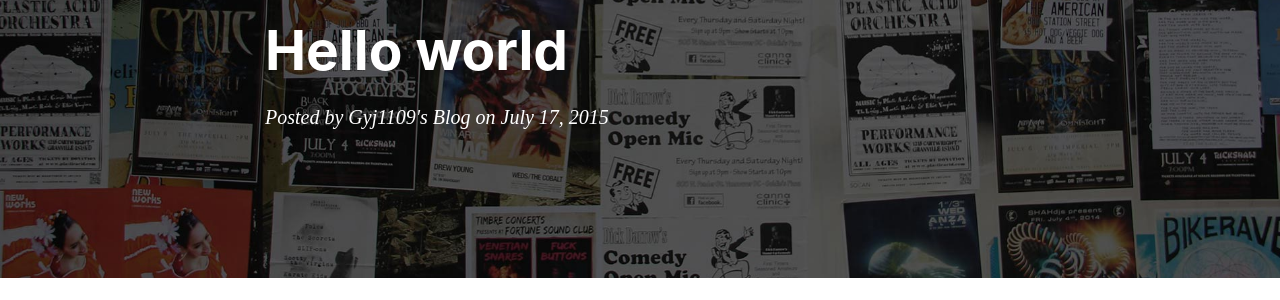
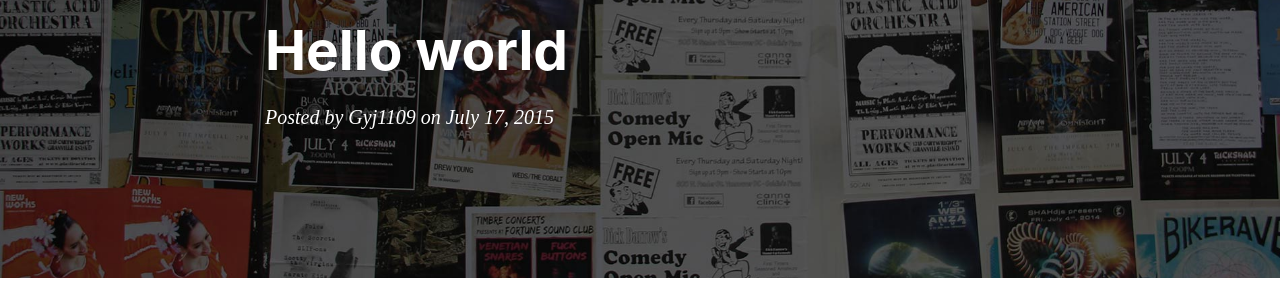
Before and after one commit to Potat0000/Blog-Jekyll, a Jekyll site: the page built from _posts/2015-7-17-hello.md, in a window 1280 px wide. Shown: the part 179-479 px from the top of the page. Built offline with Jekyll 4.4.1, drawn with Linux system fonts in a browser that asks for light colours; nearby versions of some CDN libraries; comment, search, counter and statistics services are not loaded.

Commit message:
Update post.html
Change the default author name

```diff
--- a/_layouts/post.html
+++ b/_layouts/post.html
@@ -40,7 +40,7 @@
                     {% comment %} if page.subtitle {% endcomment %}
                     <h2 class="subheading">{{ page.subtitle }}</h2>
                     {% comment %} endif {% endcomment %}
-                    <span class="meta">Posted by {% if page.author %}{{ page.author }}{% else %}{{ site.title }}{% endif %} on {{ page.date | date: "%B %-d, %Y" }}</span>
+                    <span class="meta">Posted by {% if page.author %}{{ page.author }}{% else %}Gyj1109{% endif %} on {{ page.date | date: "%B %-d, %Y" }}</span>
                 </div>
             </div>
         </div>
```
